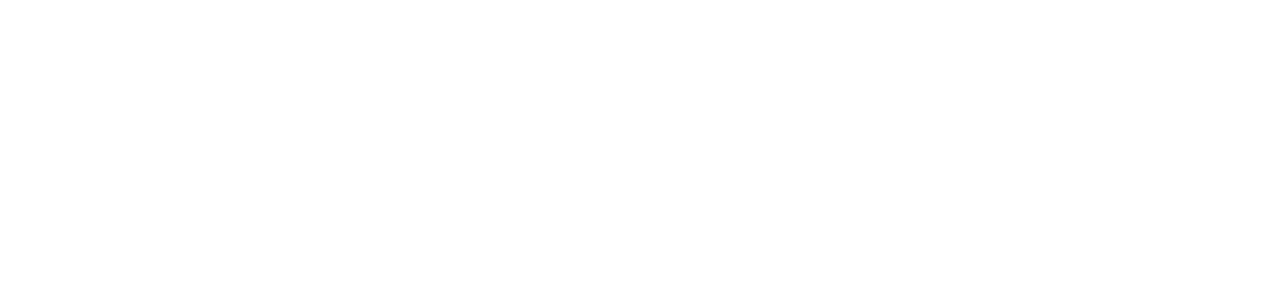
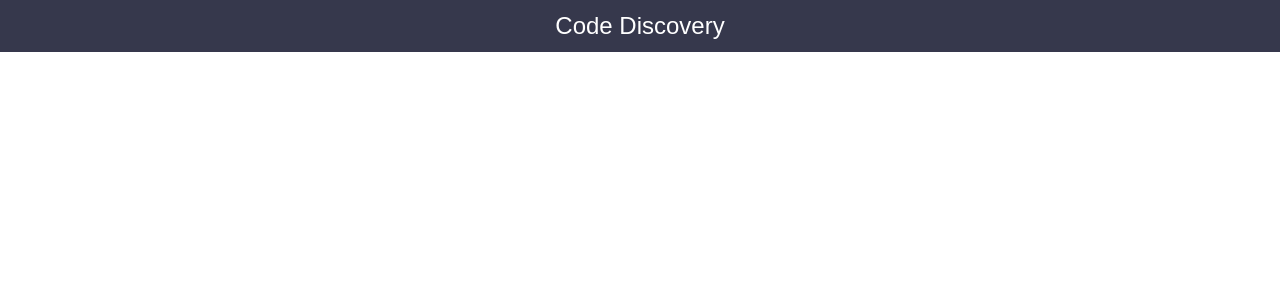
Before and after one commit to dhwissem/SearchRepo, a React (Create React App) app: page / in a window 1280 px wide. Shown: the top 300 px of the page. Built offline with nearby package versions, Linux system fonts and the light colour scheme.

Commit message:
add header component

```diff
--- a/src/App.css
+++ b/src/App.css
@@ -1,3 +1,3 @@
-.App {
+.app {
   text-align: center;
 }
--- a/src/App.js
+++ b/src/App.js
@@ -1,10 +1,14 @@
 import React, { Component } from 'react';
+
+import Header from './components/header/header.js';
+
 import './App.css';
 
 class App extends Component {
   render() {
     return (
-      <div className="App">
+      <div className="app">
+        <Header />
       </div>
     );
   }
--- /dev/null
+++ b/src/components/header/header.css
@@ -0,0 +1,7 @@
+.header {
+  padding: 12px;
+  font-size: 24px;
+  font-weight: lighter;
+  color: #fff;
+  background-color: #36384c;
+}
--- /dev/null
+++ b/src/components/header/header.js
@@ -0,0 +1,7 @@
+import React from 'react';
+
+import './header.css';
+
+const Header = () => <div className="header">Code Discovery</div>;
+
+export default Header;
```
Also changed, not shown: package.json (+10 -0 lines), 2 other files (tests, documents, lock files or other folders).
